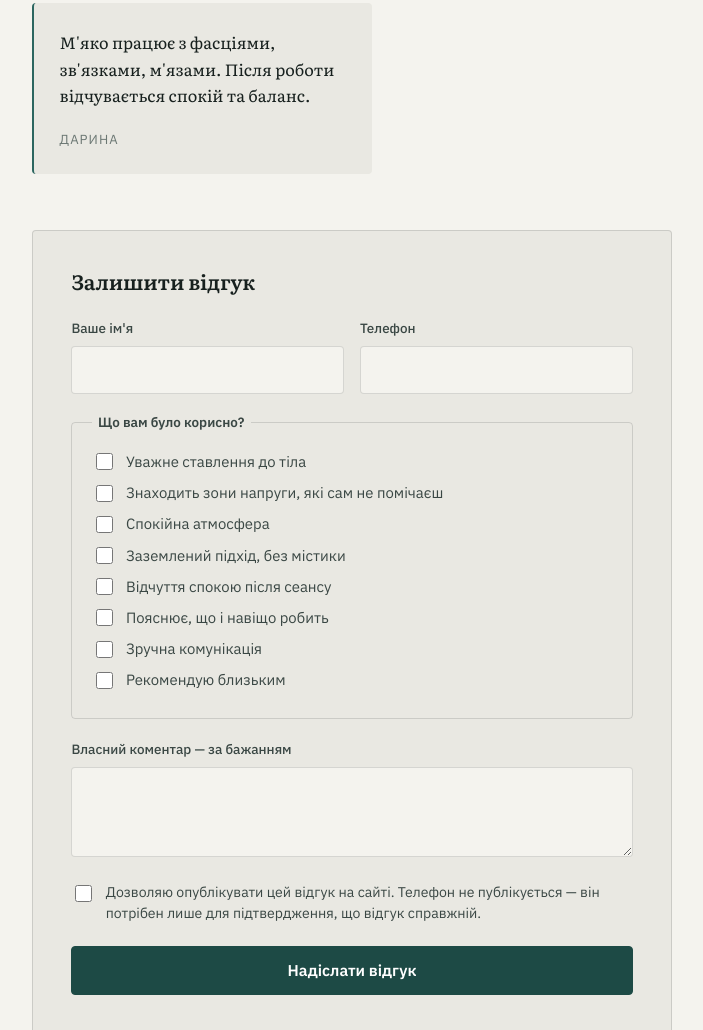
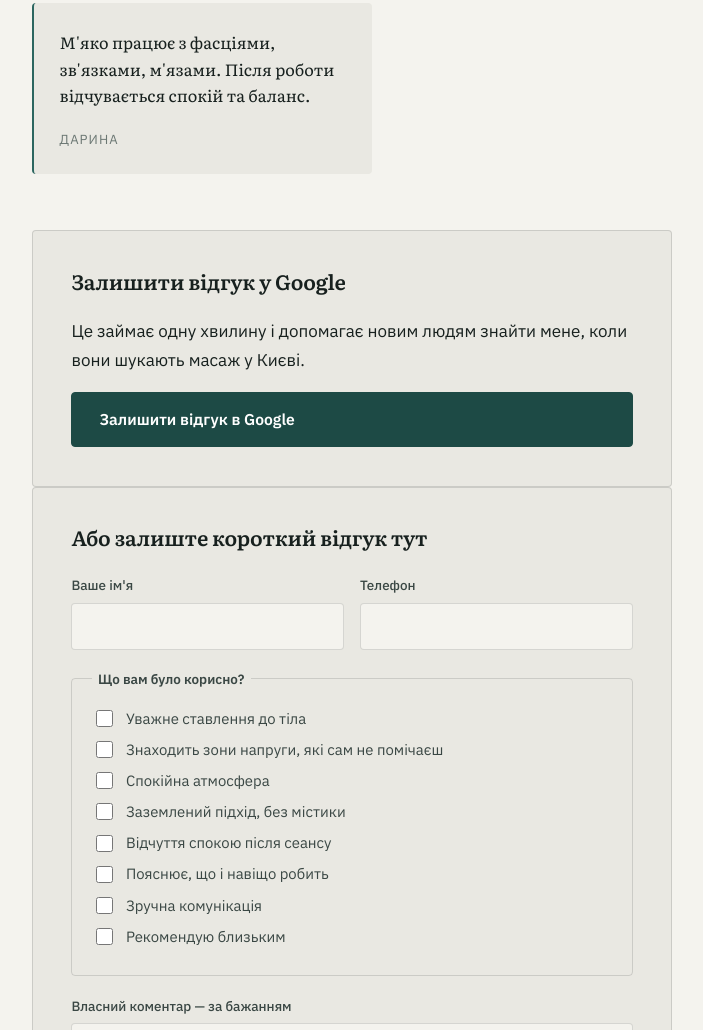
Before and after one commit to verkhobuzh-prog/maisternya-tepla-website, a plain HTML site: page index.html in a window 1280 px wide. Shown: the part 3825-4855 px from the top of the page, without its empty margins (72-775 px from the left). Drawn offline with Linux system fonts and the light colour scheme; a script that the page names is missing.

Commit message:
Add Google review CTA section to index.html
Added a Google review call-to-action section with a link for users to leave feedback.

```diff
--- a/index.html
+++ b/index.html
@@ -302,8 +302,22 @@
         </blockquote>
       </div>
 
+      <!-- GOOGLE REVIEW CTA -->
+      <div class="review-form-card google-review-card">
+        <h3>Залишити відгук у Google</h3>
+        <p class="google-review-lead">
+          Це займає одну хвилину і допомагає новим людям знайти мене,
+          коли вони шукають масаж у Києві.
+        </p>
+        <a href="https://g.page/r/CS2pgbXyA7YsEBM/review"
+           class="btn btn-primary btn-block"
+           target="_blank" rel="noopener">
+          Залишити відгук в Google
+        </a>
+      </div>
+
       <div class="review-form-card">
-        <h3>Залишити відгук</h3>
+        <h3>Або залиште короткий відгук тут</h3>
         <form name="quick-review-form" method="POST" data-netlify="true" netlify-honeypot="bot-field" class="form">
           <input type="hidden" name="form-name" value="quick-review-form">
           <p class="visually-hidden">
```
